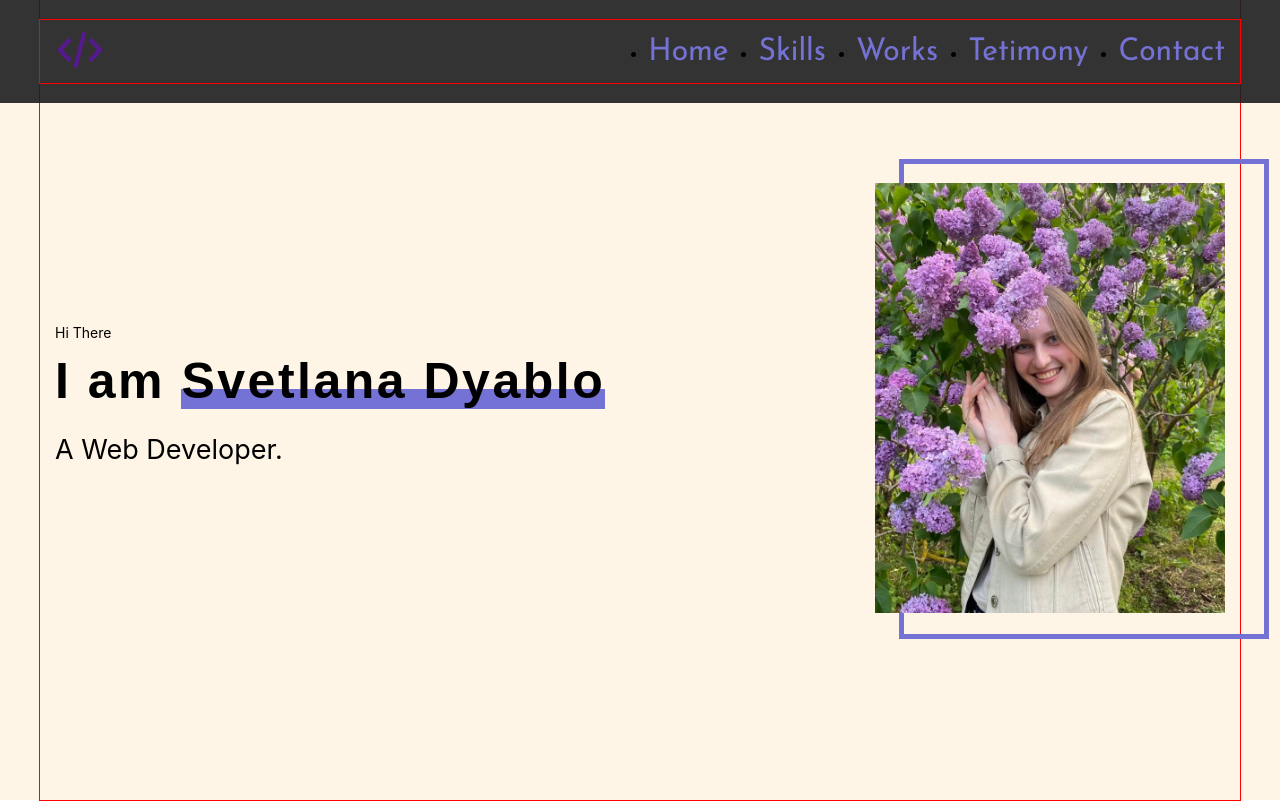
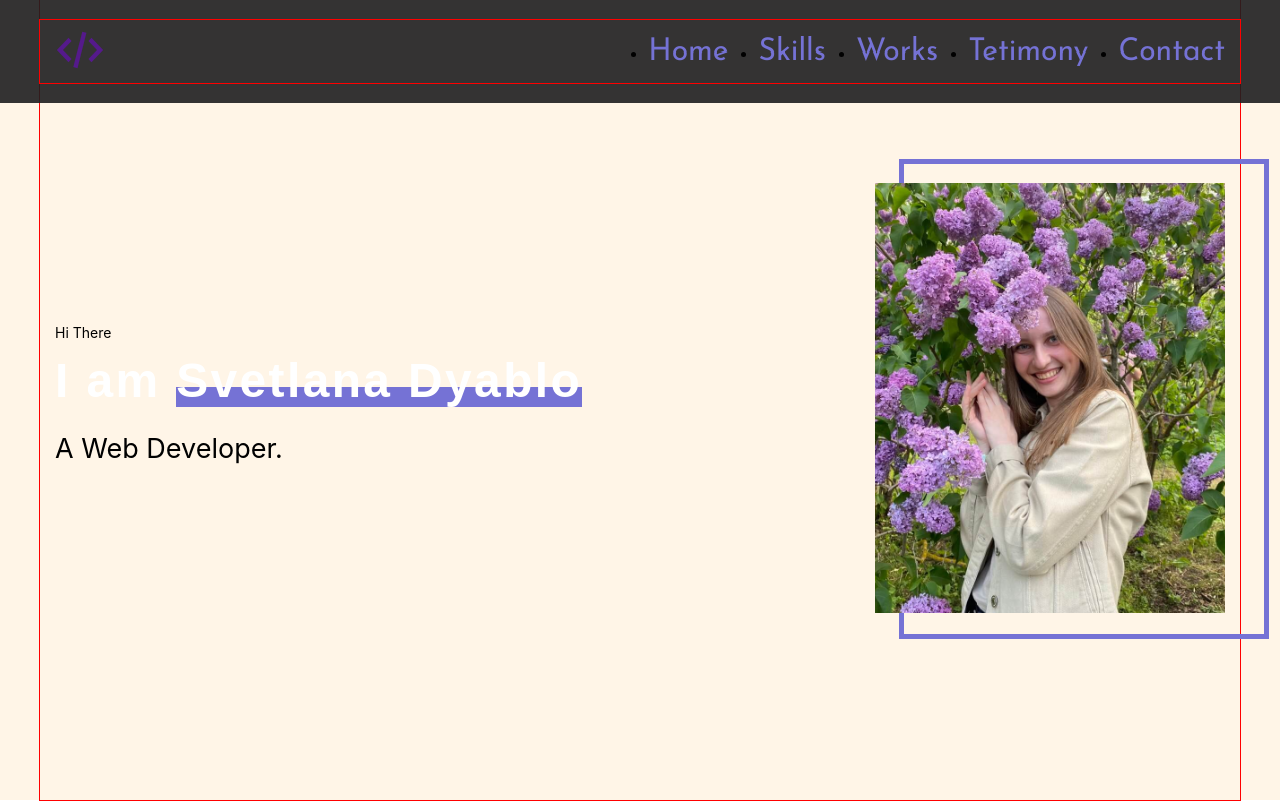
Before and after one commit to Anton-013/portfolio-start-project-main, a React app: page / in a window 1280 px wide. Shown: the top 803 px of the page. Built offline with nearby package versions, Linux system fonts and the light colour scheme; the HTML template or start-up script is replaced by a standard one.

Commit message:
Main debag setting media img

```diff
--- a/src/layout/sections/main/Main.tsx
+++ b/src/layout/sections/main/Main.tsx
@@ -3,6 +3,7 @@
 import photo from "../../../assets/images/photo.jpg";
 import { Container } from "../../../components/Container";
 import { FlexWrapper } from "../../../components/FlexWrapper";
+import { font } from "../../../styles/Common";
 import { theme } from "../../../styles/Theme";
 
 export const Main = () => {
@@ -68,9 +69,10 @@
 `
 
 const Name = styled.h2`
-    font-family: "Jisefin Sans", sans-serif;
-    font-weight: 700;
-    font-size: 50px;
+    ${font({family: '"Jisefin Sans", sans-serif', weight: 700, Fmax: 50, Fmin: 36})}
+    // font-family: "Jisefin Sans", sans-serif;
+    // font-weight: 700;
+    // font-size: 50px;
     letter-spacing: 0.05em;
     margin: 10px 0;
 
--- /dev/null
+++ b/src/styles/Common.ts
@@ -0,0 +1,18 @@
+import { theme } from './Theme';
+
+type FontPropsType = {
+    family?: string
+    weight?: number
+    color?: string
+    lineHeight?: number
+    Fmin?: number
+    Fmax?: number
+}
+
+export const font = ({family, weight, color, lineHeight, Fmin, Fmax}: FontPropsType) => `
+    font-family: ${family || "Popins"};
+    font-weight: ${weight || 400};
+    color: ${color || theme.colors.font};
+    line-height: ${lineHeight || 1.2};
+    font-size: calc( (100vw - 360px)/(1440 - 360) * (${Fmax} - ${Fmin}) + ${Fmin}px );
+`
```
